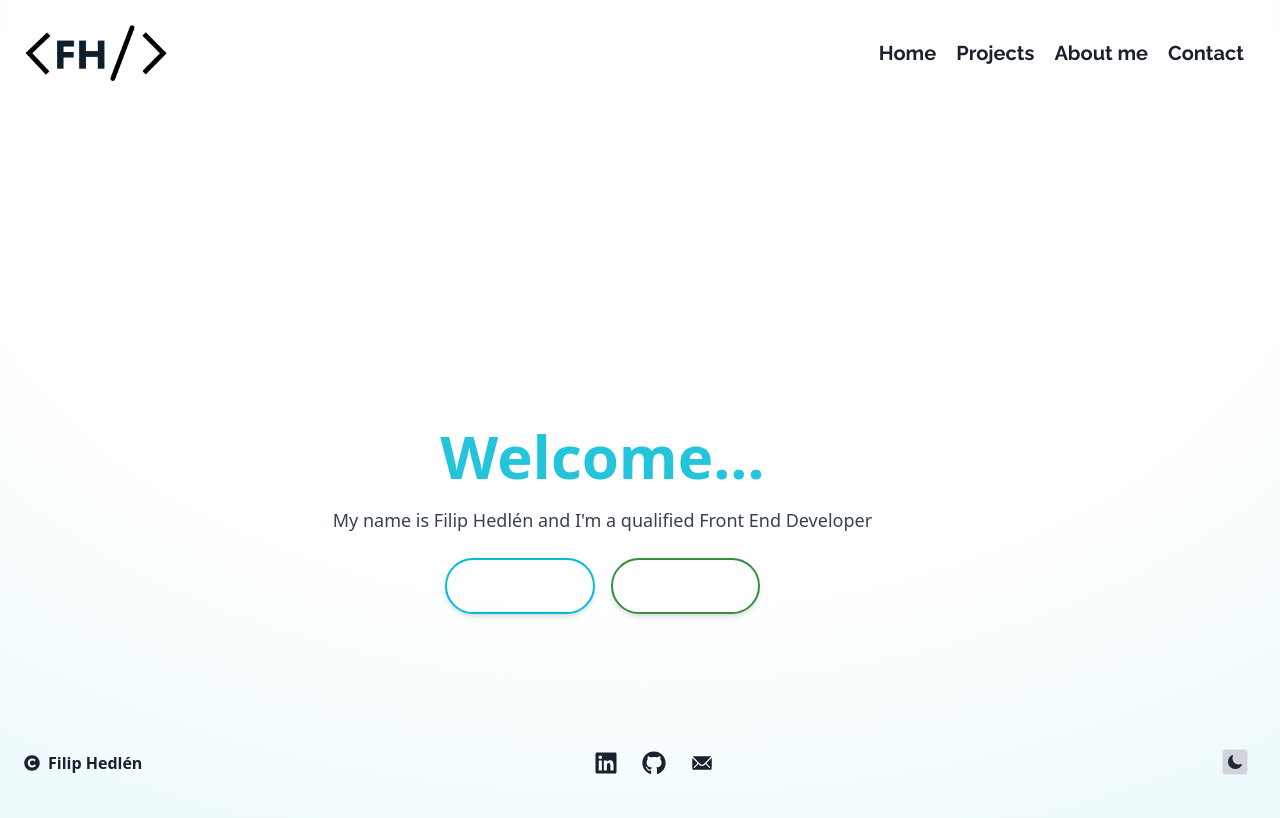
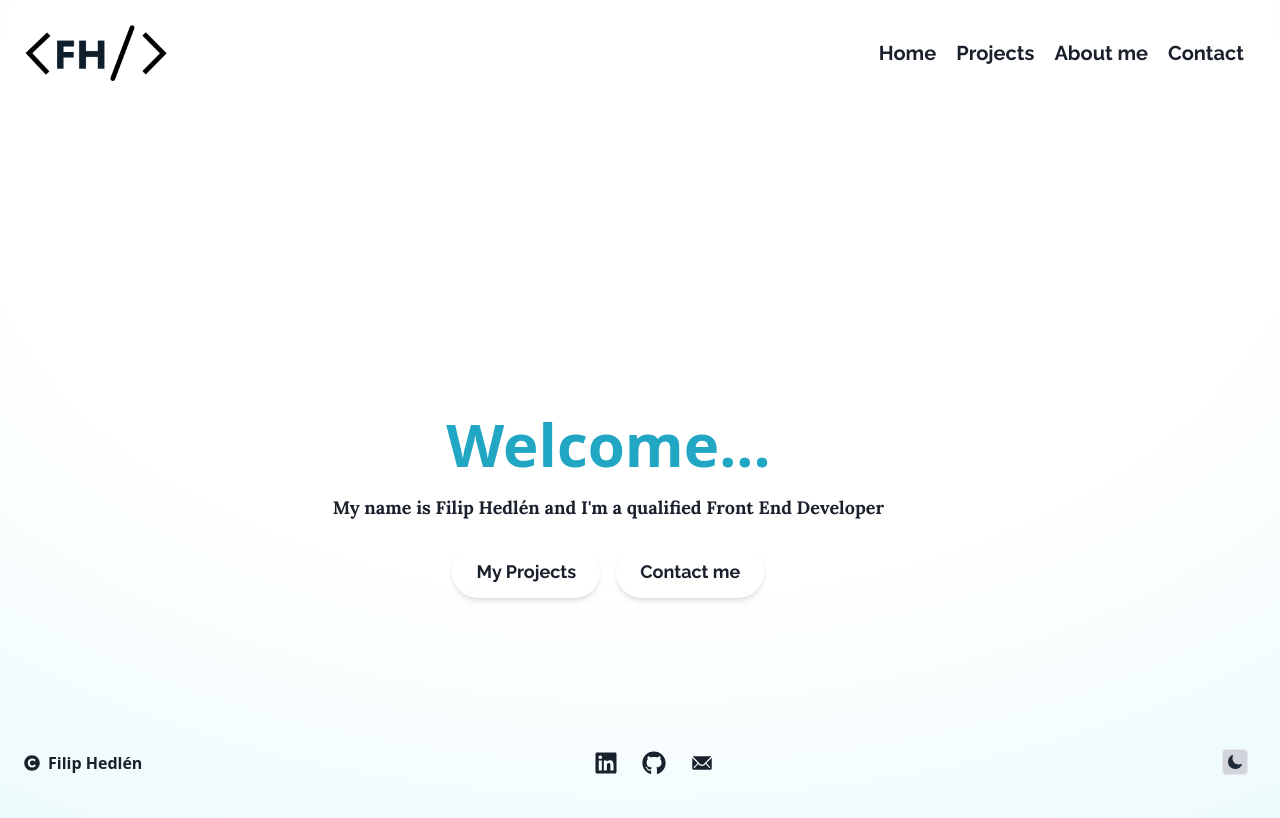
Before and after one commit to FilipHedlen/Portfolio-new, a React (Vite) app in the folder Portfolio-new/: page / in a window 1280 px wide. Shown: the top 818 px of the page. Built offline with nearby package versions, Linux system fonts and the light colour scheme.

Commit message:
Changes to hero section, added tailwind config, animations. Layout etc

```diff
--- a/Portfolio-new/src/components/Footer/Footer.tsx
+++ b/Portfolio-new/src/components/Footer/Footer.tsx
@@ -4,7 +4,7 @@ import DarkModeToggle from "../DarkMode/DarkModeToggle";
 
 const Footer = () => {
   return (
-    <footer className="font-bold p-6 fixed bottom-0 w-full flex justify-between items-center dark:bg-slate-950">
+    <footer className="font-bold p-6 fixed bottom-0 w-full flex justify-between items-center">
       <div className="text-dark-grey dark:text-light-grey flex items-center">
         <FaCopyright className="mr-2" /> Filip Hedlén
       </div>
--- a/Portfolio-new/src/components/Hero/HeroSection.tsx
+++ b/Portfolio-new/src/components/Hero/HeroSection.tsx
@@ -3,26 +3,25 @@ import { Link } from 'react-router-dom';
 export const HeroSection = () => {
   return (
     <div className="relative min-h-screen flex flex-col items-center justify-center px-6 lg:px-16 bg-light-bg dark:bg-dark-bg">
-
-      <div className="relative text-center lg:absolute lg:top-[40%] lg:left-[26%] flex flex-col items-center justify-center mt-32 lg:mt-0">
-        <div className="relative text-4xl lg:text-6xl font-bold text-dark-gray dark:text-light-grey mb-5">
+      <div className="relative text-center lg:absolute lg:left-[26%] flex flex-col items-center justify-center lg:mt-0">
+        <div className="relative text-4xl lg:text-6xl font-bold text-dark-grey dark:text-light-grey mb-5">
           <h1 className="relative overflow-hidden whitespace-nowrap">
             <span className="block animate-colorChange">Welcome...</span>
           </h1>
         </div>
-        <h4 className="text-lg text-gray-700 dark:text-gray-300 mb-6">
+        <h3 className="text-lg text-dark-grey dark:text-gray-300 mb-6 font-lora font-bold">
           My name is Filip Hedlén and I'm a qualified Front End Developer
-        </h4>
+        </h3>
         <div className="flex flex-col lg:flex-row items-center justify-center space-y-4 lg:space-y-0 lg:space-x-4">
-        <Link
+          <Link
             to="/projects"
-            className="relative z-10 inline-block px-6 py-3 text-lg font-medium text-white rounded-full shadow-md transition-transform duration-300 ease-in-out transform hover:scale-105 hover:bg-cyan-dark border-solid border-2 border-cyan"
+            className="relative z-10 inline-block px-6 py-3 text-lg font-semibold font-raleway dark:text-light-grey text-dark-grey rounded-full shadow-md transition-transform duration-500 ease-in-out transform hover:scale-105 hover:bg-cyan-dark hover:animate-bounce-light"
           >
             <span>My Projects</span>
           </Link>
           <Link
             to="/contact"
-            className="relative z-10 inline-block px-6 py-3 text-lg font-medium text-white rounded-full shadow-md transition-transform duration-300 ease-in-out transform hover:scale-105 hover:bg-green-dark border-solid border-2 border-green-dark"
+            className="relative z-10 inline-block px-6 py-3 text-lg font-semibold font-raleway dark:text-light-grey text-dark-grey rounded-full shadow-md transition-transform duration-500 ease-in-out transform hover:scale-105 hover:bg-green-dark hover:animate-bounce-light"
           >
             <span>Contact me</span>
           </Link>
--- a/Portfolio-new/src/components/PageLayout/Layout.tsx
+++ b/Portfolio-new/src/components/PageLayout/Layout.tsx
@@ -9,10 +9,10 @@ const Layout = () => {
       {/* Light and Dark Backgrounds */}
       <div className="absolute inset-0 -z-10 h-full w-full bg-white dark:bg-slate-950">
 
-        {/* Light Mode Radial Gradient */}
+        {/* Light Mode Gradient */}
         <div className="absolute inset-0 h-full w-full bg-[radial-gradient(125%_125%_at_50%_10%,_#fff_40%,_#63e_100%)] dark:hidden"></div>
 
-        {/* Dark Mode Radial Gradients */}
+        {/* Dark Mode Gradients */}
         <div className="absolute bottom-0 left-[-20%] top-[-10%] h-[500px] w-[500px] rounded-full hidden dark:block">
           <div className="h-full w-full bg-[radial-gradient(circle_farthest-side,rgba(255,0,182,.15),rgba(255,255,255,0))]"></div>
         </div>
--- a/Portfolio-new/src/pages/Home/HomePage.tsx
+++ b/Portfolio-new/src/pages/Home/HomePage.tsx
@@ -2,7 +2,7 @@ import { HeroSection } from '../../components/Hero/HeroSection';
 
 const HomePage = () => {
   return (
-    <div className="flex flex-col">
+    <div className="">
       <HeroSection />
     </div>
 )}
--- a/Portfolio-new/tailwind.config.js
+++ b/Portfolio-new/tailwind.config.js
@@ -12,8 +12,6 @@ export default {
         'peach': '#FFD97D',
         'header/footer': '#759AAB',
         'header/footer-dark': '#2d3748',
-        'primary-light': '#e0f7fa',
-        'primary-light-bg': '#f4eb97',
         'primary-dark-hover': '#a0aec0',
         'primary-light-hover': '#718096',
         'dark-grey': '#1a202c',
@@ -32,13 +30,19 @@ export default {
       },
       keyframes: {
         colorChange: {
-          '0%': { color: '#ffffff' },
+          '0%': { color: '#e91e63' },
           '50%': { color: '#00bcd4' },
-          '100%': { color: '#ffffff' },
+          '100%': { color: '#e91e63' },
+        },
+        bounceLight: {
+          '0%': { transform: 'translateY(0)' },
+          '50%': { transform: 'translateY(-10px)' },
+          '100%': { transform: 'translateY(0)' },
         },
       },
       animation: {
         colorChange: 'colorChange 4s ease-in-out infinite',
+        bounceLight: 'bounceLight 0.6s ease-in-out',
       },
       backgroundImage: {
         'light-bg': 'radial-gradient(125% 125% at 50% 10%, #ffffff 40%, #e0f7fa 100%)',
```
